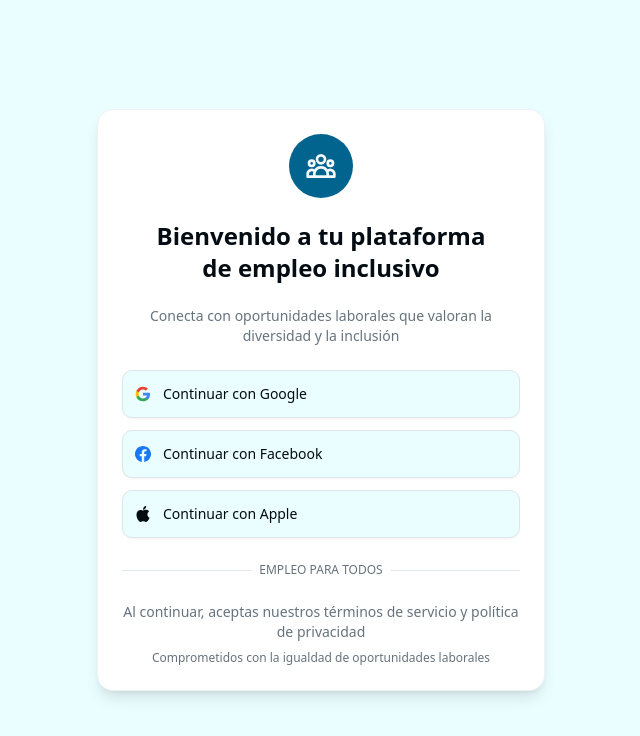
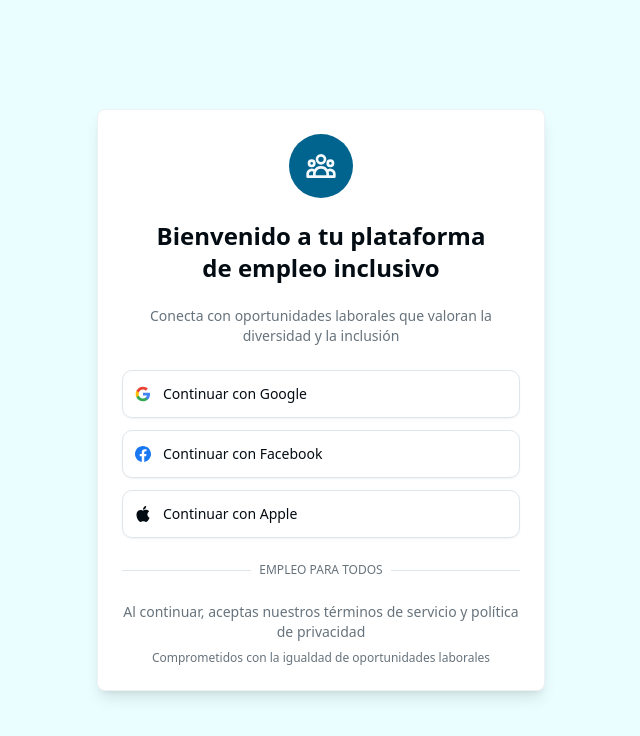
Before and after one commit to Alvinferdeveloper/summa-frontend, a Next.js app: page /auth/signin in a window 1280 px wide. Shown: the top 736 px of the page, without its empty margins (319-959 px from the left). Built offline with nearby package versions, Linux system fonts and the light colour scheme.

Commit message:
feat(ui): enhance user signin ui

```diff
--- a/src/app/auth/signin/page.tsx
+++ b/src/app/auth/signin/page.tsx
@@ -12,7 +12,7 @@ export default function SignInPage() {
   return (
     <div className="flex items-center h-screen w-screen">
       <div className="w-full max-w-md mx-auto">
-        <Card className="border-border/50 shadow-lg">
+        <Card className="border-border/50 shadow-lg rounded-sm">
           <CardHeader className="text-center space-y-4">
             <div className="mx-auto w-16 h-16 bg-primary rounded-full flex items-center justify-center">
               <Logo />
@@ -29,7 +29,7 @@ export default function SignInPage() {
               <Button
                 onClick={() => signIn('google', { callbackUrl: '/profile' })}
                 variant="outline"
-                className="w-full h-12 text-left justify-start gap-3 border-border transition-colors hover:bg-muted/50 hover:text-primary"
+                className="w-full h-12 text-left justify-start gap-3 border-border bg-inherit transition-colors hover:bg-muted/50 hover:text-primary"
               >
                 <Google />
                 <span className="font-medium">{"Continuar con Google"}</span>
@@ -37,7 +37,7 @@ export default function SignInPage() {
 
               <Button
                 variant="outline"
-                className="w-full h-12 text-left justify-start gap-3 border-border transition-colors hover:bg-muted/50 hover:text-primary"
+                className="w-full h-12 text-left justify-start gap-3 bg-inherit border-border transition-colors hover:bg-muted/50 hover:text-primary"
               >
                 <Facebook />
                 <span className="font-medium">{"Continuar con Facebook"}</span>
@@ -45,7 +45,7 @@ export default function SignInPage() {
 
               <Button
                 variant="outline"
-                className="w-full h-12 text-left justify-start gap-3 border-border transition-colors hover:bg-muted/50 hover:text-primary"
+                className="w-full h-12 text-left justify-start gap-3 bg-inherit border-border transition-colors hover:bg-muted/50 hover:text-primary"
               >
                 <Apple />
                 <span className="font-medium">{"Continuar con Apple"}</span>
```
